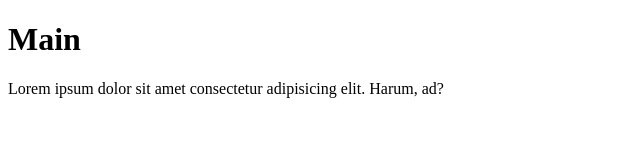
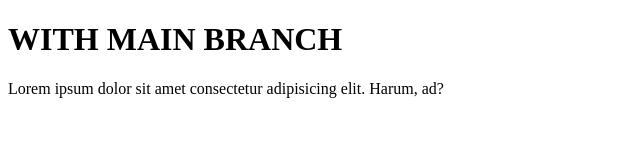
Before and after one commit to a-tatarenkov/git-lesson-branch-10.04, a plain HTML site: page index.html in a window 1280 px wide. Shown: the whole page, without its empty margins (0-640 px from the left). Drawn offline with Linux system fonts and the light colour scheme.

Commit message:
ref h1 in index.html

```diff
--- a/index.html
+++ b/index.html
@@ -6,7 +6,7 @@
     <title>Document</title>
 </head>
 <body>
-    <h1>Main</h1>
+    <h1>WITH MAIN BRANCH</h1>
     <p>Lorem ipsum dolor sit amet consectetur adipisicing elit. Harum, ad?</p>
 </body>
 </html>
```
